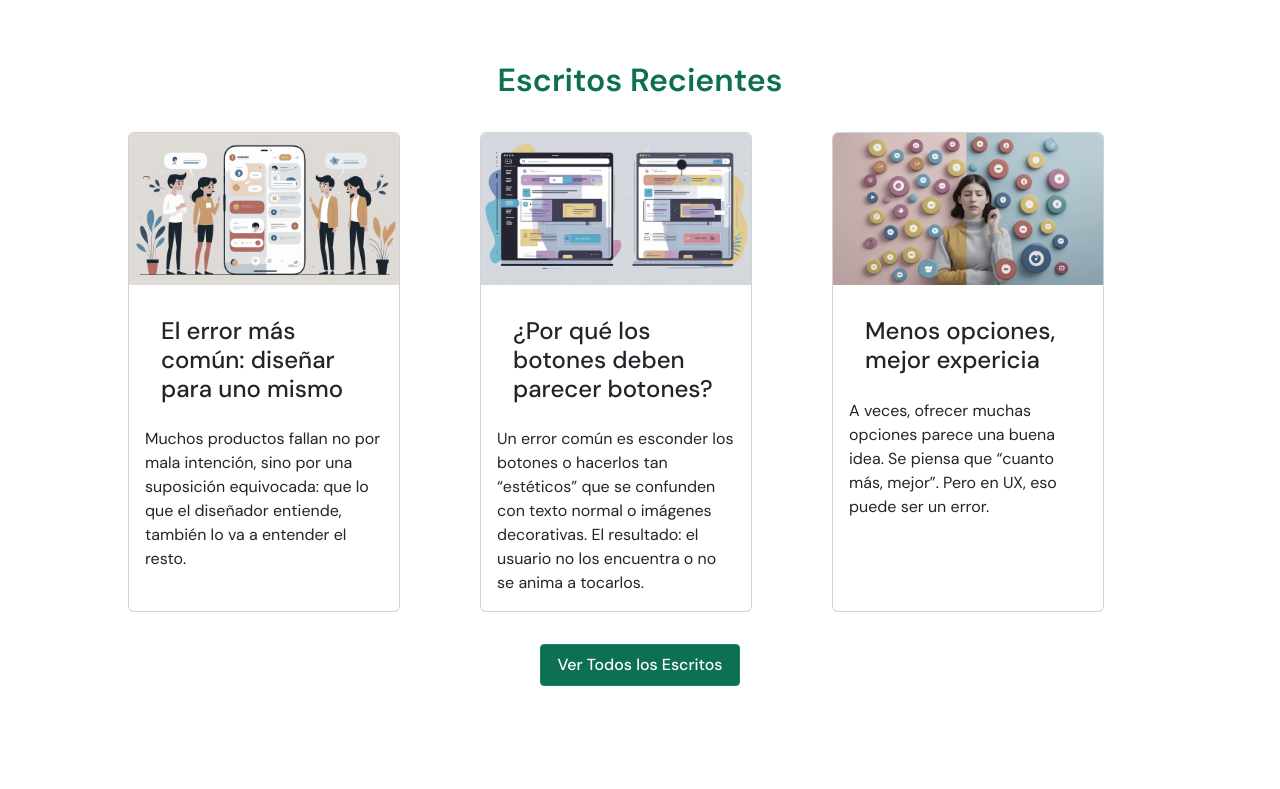
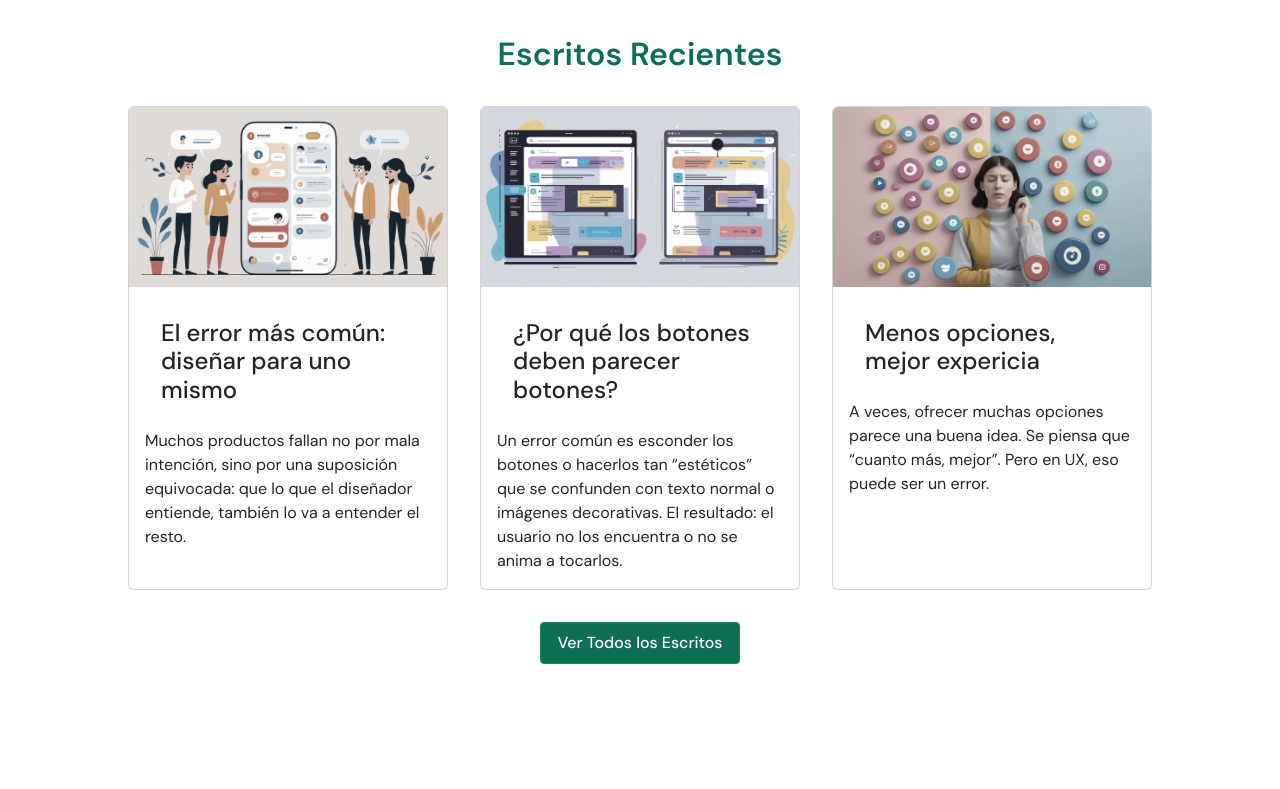
Before and after one commit to matiascano/hablemosux, a website: page index.html in a window 1280 px wide. Shown: the part 2990-3779 px from the top of the page. Drawn offline with nearby package versions, Linux system fonts and the light colour scheme.

Commit message:
se ajustaron los cards que se desfazaban en mobile

```diff
--- a/scss/componentes/_main.scss
+++ b/scss/componentes/_main.scss
@@ -42,7 +42,7 @@
 
     a {
       justify-self: baseline;
-      max-width: 85%;
+      max-width: 100%;
     }
   }
 }
```
Also changed, not shown: css/estilos.css.
